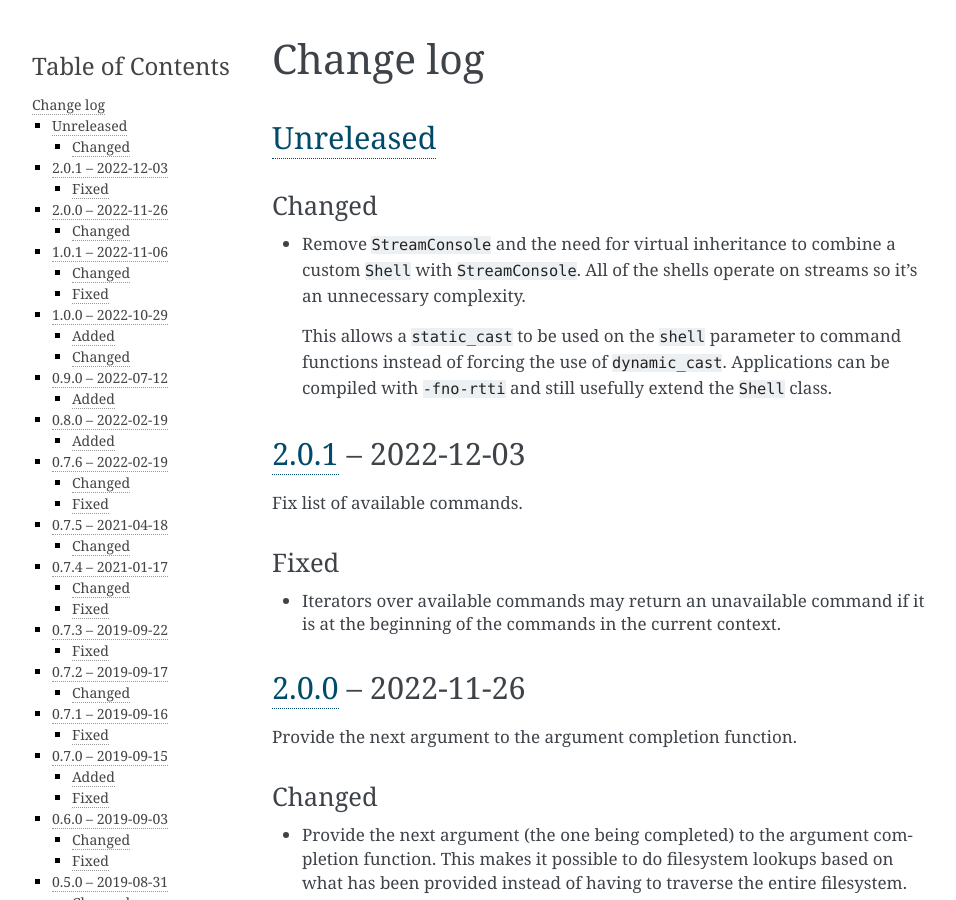
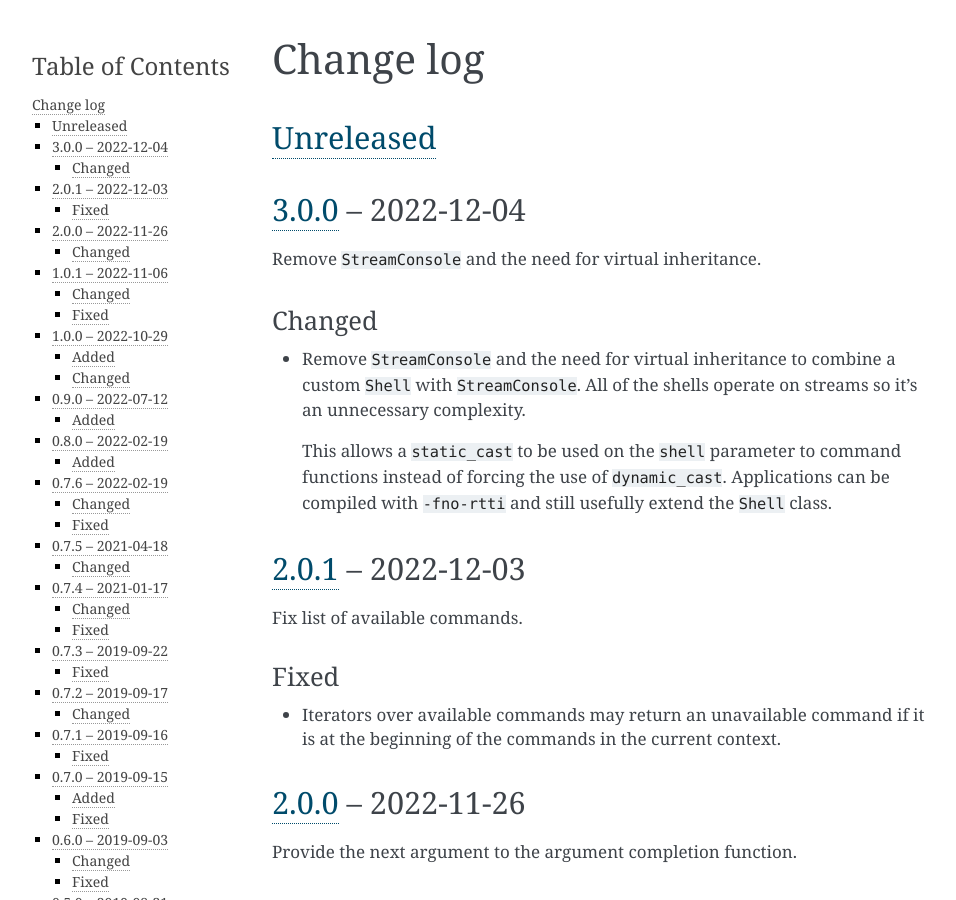
Before and after one commit to nomis/mcu-uuid-console, a Sphinx documentation site: the page built from docs/changelog.rst, in a window 1280 px wide and 900 px high. Shown: the whole window, without its empty margins (148-1104 px from the left). Built offline with Sphinx 7.4.7, drawn with Linux system fonts in a browser that asks for light colours.

Commit message:
Version 3.0.0

```diff
--- a/docs/changelog.rst
+++ b/docs/changelog.rst
@@ -3,6 +3,11 @@ Change log
 
 Unreleased_
 -----------
+
+3.0.0_ |--| 2022-12-04
+----------------------
+
+Remove ``StreamConsole`` and the need for virtual inheritance.
 
 Changed
 ~~~~~~~
@@ -332,7 +337,8 @@ Added
 
 .. |--| unicode:: U+2013 .. EN DASH
 
-.. _Unreleased: https://github.com/nomis/mcu-uuid-console/compare/2.0.1...HEAD
+.. _Unreleased: https://github.com/nomis/mcu-uuid-console/compare/3.0.0...HEAD
+.. _3.0.0: https://github.com/nomis/mcu-uuid-console/compare/2.0.1...3.0.0
 .. _2.0.1: https://github.com/nomis/mcu-uuid-console/compare/2.0.0...2.0.1
 .. _2.0.0: https://github.com/nomis/mcu-uuid-console/compare/1.0.1...2.0.0
 .. _1.0.1: https://github.com/nomis/mcu-uuid-console/compare/1.0.0...1.0.1
--- a/library.json
+++ b/library.json
@@ -12,7 +12,7 @@
 		"type": "git",
 		"url": "https://github.com/nomis/mcu-uuid-console.git"
 	},
-	"version": "2.0.1",
+	"version": "3.0.0",
 	"license": "GPL-3.0-or-later",
 	"homepage": "https://mcu-uuid-console.readthedocs.io/",
 	"export": {
```
